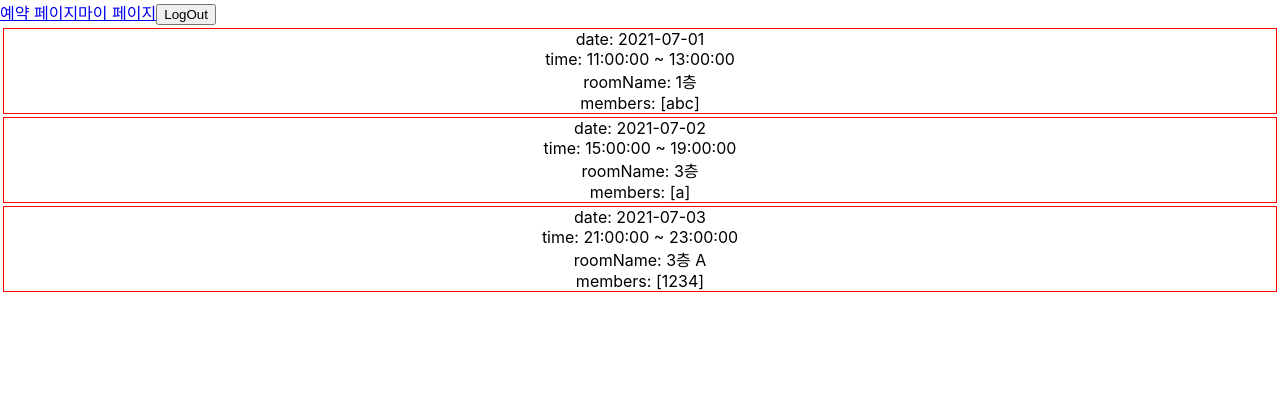
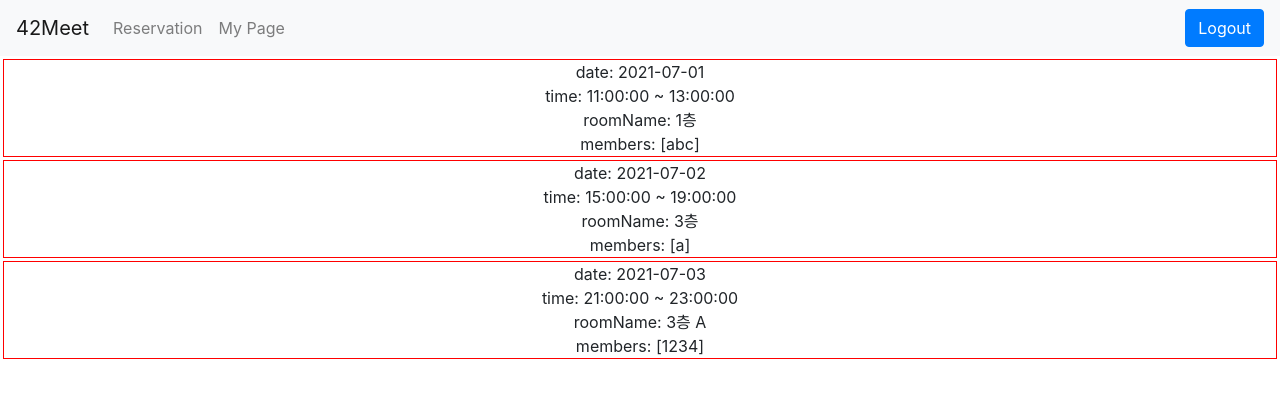
Before and after one commit to yh1120/42Meet_FE, a React (Create React App) app: page /meeting/mypage in a window 1280 px wide. Shown: the top 398 px of the page. Built offline with nearby package versions, Linux system fonts and the light colour scheme.

Commit message:
[FEAT] #49 Add Navbar using react-bootstrap
 react-bootstrap의  Navbar를 이용하여 네비게이션 바 UI 수정했습니다.

```diff
--- a/package.json
+++ b/package.json
@@ -8,8 +8,10 @@
     "@testing-library/react": "^11.1.0",
     "@testing-library/user-event": "^12.1.10",
     "axios": "^0.21.1",
+    "bootstrap": "^4.6.0",
     "jwt-decode": "^3.1.2",
     "react": "^17.0.2",
+    "react-bootstrap": "^1.6.1",
     "react-dom": "^17.0.2",
     "react-router-dom": "^5.2.0",
     "react-scripts": "4.0.3",
--- a/src/App.js
+++ b/src/App.js
@@ -4,6 +4,7 @@
 import Reservation from './pages/Reservation';
 import MyPage from './pages/MyPage';
 import NotFound from './pages/NotFound';
+import 'bootstrap/dist/css/bootstrap.min.css';
 
 const App = () => {
   return (
--- a/src/Components/Navigation.js
+++ b/src/Components/Navigation.js
@@ -1,5 +1,5 @@
 import React from 'react';
-import { Link } from 'react-router-dom';
+import { Navbar, Nav, Button } from 'react-bootstrap';
 
 const Navigation = () => {
   const handleLogout = () => {
@@ -8,9 +8,17 @@
   };
   return (
     <div>
-      <Link to="/meeting/reservation">예약 페이지</Link>
-      <Link to="/meeting/mypage">마이 페이지</Link>
-      <button onClick={handleLogout}>LogOut</button>
+      <Navbar bg="light" expand="lg">
+        <Navbar.Brand href="/meeting">42Meet</Navbar.Brand>
+        <Navbar.Toggle aria-controls="basic-navbar-nav" />
+        <Navbar.Collapse id="basic-navbar-nav">
+          <Nav className="mr-auto">
+            <Nav.Link href="/meeting/reservation">Reservation</Nav.Link>
+            <Nav.Link href="/meeting/mypage">My Page</Nav.Link>
+          </Nav>
+          <Button onClick={handleLogout}>Logout</Button>
+        </Navbar.Collapse>
+      </Navbar>
     </div>
   );
 };
--- a/src/pages/Reservation.js
+++ b/src/pages/Reservation.js
@@ -8,22 +8,17 @@
 import jwtDecode from 'jwt-decode';
 
 const Reservation = () => {
-
-  const minDate = getAFewDaysLater(7)
-    .toISOString()
-    .substring(0, 10);
-  const maxDate = getAFewDaysLater(20)
-    .toISOString()
-    .substring(0, 10);
+  const minDate = getAFewDaysLater(7).toISOString().substring(0, 10);
+  const maxDate = getAFewDaysLater(20).toISOString().substring(0, 10);
   const locationTable = [
     {
       location: '개포',
-      roomName: ['경복궁', '창경궁', '덕수궁']
+      roomName: ['경복궁', '창경궁', '덕수궁'],
     },
     {
       location: '서초',
-      roomName: ['7클', '9클']
-    }
+      roomName: ['7클', '9클'],
+    },
   ];
 
   const [userInput, setUserInput] = useState({
@@ -41,10 +36,9 @@
   const [reservedTime, setReservedTime] = useState({});
   const [memberArray, setMemberArray] = useState([]);
 
-
-  const getReservedTime = jsonArray => {
+  const getReservedTime = (jsonArray) => {
     const temp = {};
-    locationTable.map(table => {
+    locationTable.map((table) => {
       let obj = {};
       for (let i = 0; i < table.roomName.length; i++) {
         obj[table.roomName[i]] = [];
@@ -109,11 +103,13 @@
   }, [userInput.selectedDate]);
 
   useEffect(() => {
-    if (getCookieValue('access_token') === '') {
-      window.location.href = '/meeting';
-    } else {
+    // if (getCookieValue('access_token') === '') {
+    //   window.location.href = '/meeting';
+    // } else {
+    //   console.log(jwtDecode(getCookieValue('access_token')));
+    // }
+    if (getCookieValue('access_token') !== '')
       console.log(jwtDecode(getCookieValue('access_token')));
-    }
   }, []);
 
   const openModal = () => {
@@ -137,7 +133,7 @@
           max={maxDate}
         ></input>
         {Object.keys(reservedTime).length !== 0 &&
-          locationTable.map(table => {
+          locationTable.map((table) => {
             // console.log(reservedTime);
             console.log(reservedTime[table.location]);
             return (
```
Also changed, not shown: 2 other files (tests, documents, lock files or other folders).
